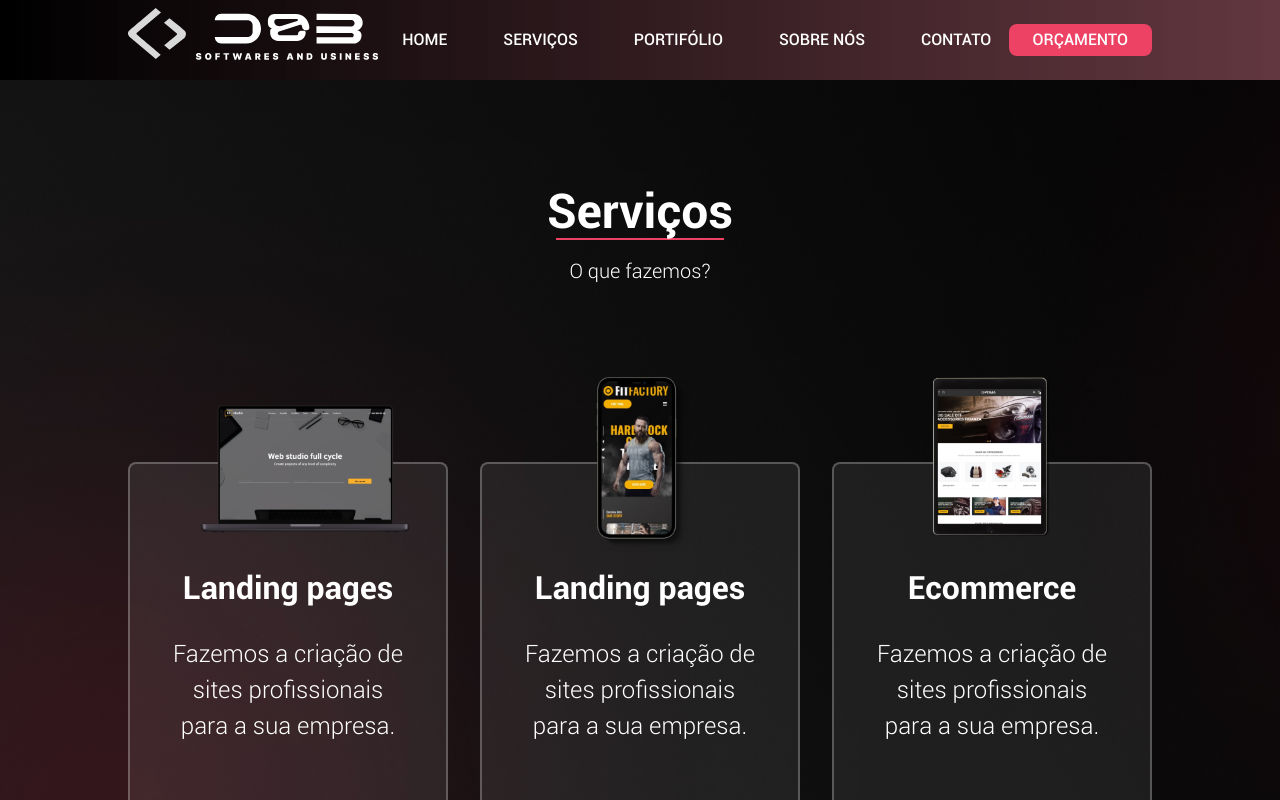
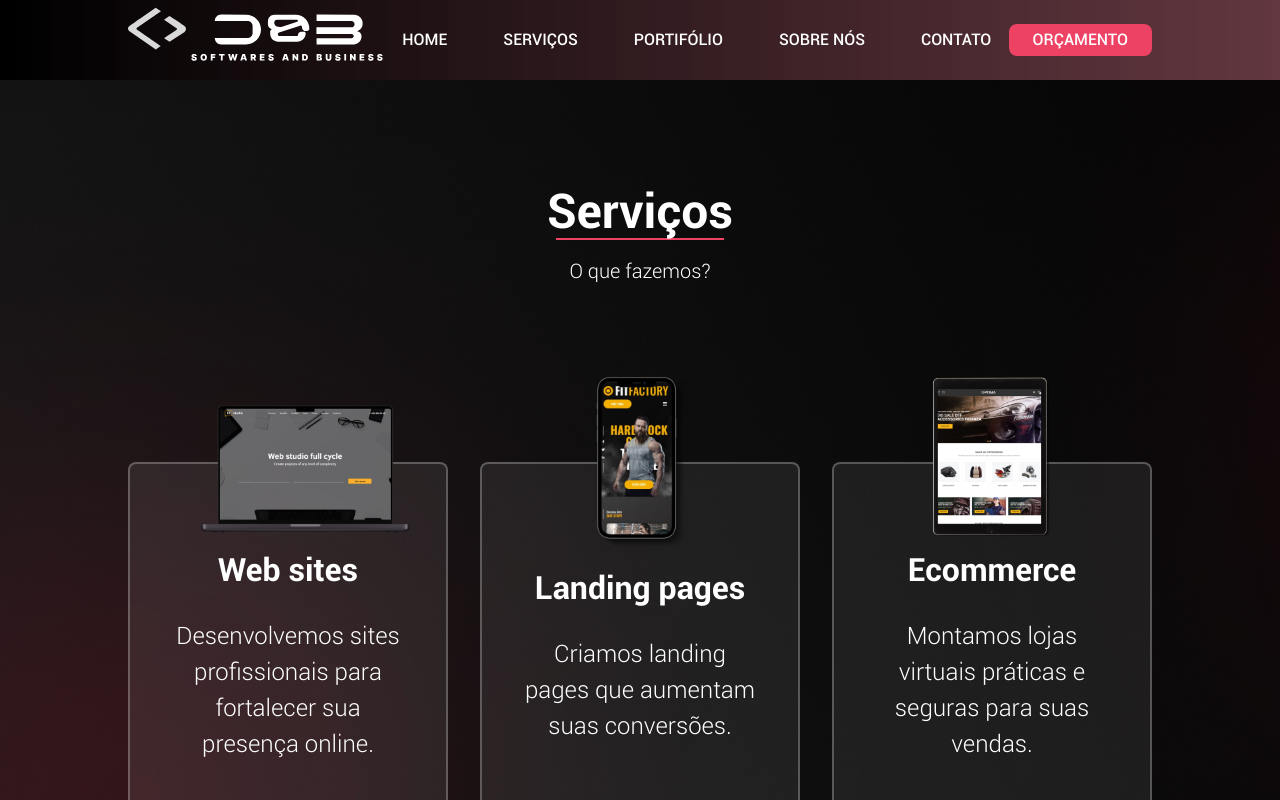
Before and after one commit to ArpexTeam/arpex, a React (Create React App) app: page /services in a window 1280 px wide. Shown: the top 800 px of the page. Built offline with nearby package versions, Linux system fonts and the light colour scheme.

Commit message:
change texts

```diff
--- a/src/components/EntrarContato/index.jsx
+++ b/src/components/EntrarContato/index.jsx
@@ -13,12 +13,12 @@ const questions = [
     {
         id:'2',
         q: 'Qual é o prazo médio para desenvolvimento de um site?',
-        a: ''
+        a: 'O prazo médio para o desenvolvimento de um site pode variar de acordo com sua complexidade, o número de páginas e as funcionalidades desejadas. Normalmente, um site institucional pode ser concluído em algumas semanas, enquanto projetos mais complexos, como lojas virtuais ou portais personalizados, podem levar alguns meses. Porém o diferencial de nossa empresa é a agilidade, entregando em um prazo menor do que o resto do mercado. Entre em contato conosco para uma estimativa personalizada'
     },
     {
         id:'3',
-        q: 'Vocês oferecem suporte e manutenção contínuos?',
-        a: ''
+        q: 'Quais são as etapas envolvidas no desenvolvimento de um site?',
+        a: 'O desenvolvimento de um site envolve várias etapas essenciais, desde a definição dos objetivos e o planejamento do design até a codificação, testes e lançamento. Cada fase é cuidadosamente planejada para garantir que o site atenda às suas necessidades específicas e ofereça uma experiência de usuário excepcional.'
     },
     {
         id:'4',
@@ -82,9 +82,9 @@ function EntrarContato() {
     // Send email using EmailJS
     emailjs.sendForm('service_s1o0txb', 'template_lwwcs0j', form.current, "3LMwgby-wb7Qm4GSh" )
       .then(function(response) {
-        alert('Email sent successfully!');
+        alert('Email enviado com sucesso!');
       }, function(error) {
-        alert('Failed to send email. Please try again.');
+        alert('Falha ao enviar email. Tente novamente.');
         console.log('FAILED...', error);
       });
 
--- a/src/components/QuestionCard/index.jsx
+++ b/src/components/QuestionCard/index.jsx
@@ -24,8 +24,7 @@ function QuestionCard({ id, question, answer }) {
 
 
                 element.classList.toggle('hovered');
-                element2.style.height = "100px";
-
+                element2.style.height = `${element2.scrollHeight}px`;
 
             }
 
--- a/src/pages/Contact/index.jsx
+++ b/src/pages/Contact/index.jsx
@@ -14,9 +14,9 @@ function Contact(){
     // Send email using EmailJS
     emailjs.sendForm('service_s1o0txb', 'template_lwwcs0j', form.current, "3LMwgby-wb7Qm4GSh" )
       .then(function(response) {
-        alert('Email sent successfully!');
+        alert('Email enviado com sucesso!');
       }, function(error) {
-        alert('Failed to send email. Please try again.');
+        alert('Falha ao enviar o email. Tente novamente');
         console.log('FAILED...', error);
       });
 
--- a/src/pages/ServicesPage/index.jsx
+++ b/src/pages/ServicesPage/index.jsx
@@ -11,7 +11,7 @@ function ServicesPage() {
                 backgroundSize: 'cover',
                 backgroundRepeat: 'no-repeat'
             }}
-            className="relative top-20 w-screen"
+            className="relative top-20 w-full"
         >
             <div className='max-w-[1280px] ml-auto mr-auto pt-24 pb-52'>
 
@@ -26,8 +26,8 @@ function ServicesPage() {
                             className='w-64 absolute left-1/2 transform -translate-x-1/2 -translate-y-1/2'
                         />
                         <div className='flex flex-col justify-center h-full'>
-                            <h1 className='font-["Roboto-Bold"] text-[32px]'>Landing pages</h1><br />
-                            <p className='font-["Roboto-Light"] text-[24px]'>Fazemos a criação de sites profissionais para a sua empresa.</p>
+                            <h1 className='font-["Roboto-Bold"] text-[32px]'>Web sites</h1><br />
+                            <p className='font-["Roboto-Light"] text-[24px]'>Desenvolvemos sites profissionais para fortalecer sua presença online.</p>
                         </div>
                     </div>
 
@@ -39,7 +39,7 @@ function ServicesPage() {
                         />
                         <div className='flex flex-col justify-center h-full'>
                             <h1 className='font-["Roboto-Bold"] text-[32px]'>Landing pages</h1><br />
-                            <p className='font-["Roboto-Light"] text-[24px]'>Fazemos a criação de sites profissionais para a sua empresa.</p>
+                            <p className='font-["Roboto-Light"] text-[24px]'>Criamos landing pages que aumentam suas conversões.</p>
                         </div>
                     </div>
 
@@ -51,7 +51,7 @@ function ServicesPage() {
                         />
                         <div className='flex flex-col justify-center h-full'>
                             <h1 className='font-["Roboto-Bold"] text-[32px]'>Ecommerce</h1><br />
-                            <p className='font-["Roboto-Light"] text-[24px]'>Fazemos a criação de sites profissionais para a sua empresa.</p>
+                            <p className='font-["Roboto-Light"] text-[24px]'>Montamos lojas virtuais práticas e seguras para suas vendas.</p>
                         </div>
                     </div>
                 </div>
```
Also changed, not shown: src/img/Logo HeadLine.svg.
